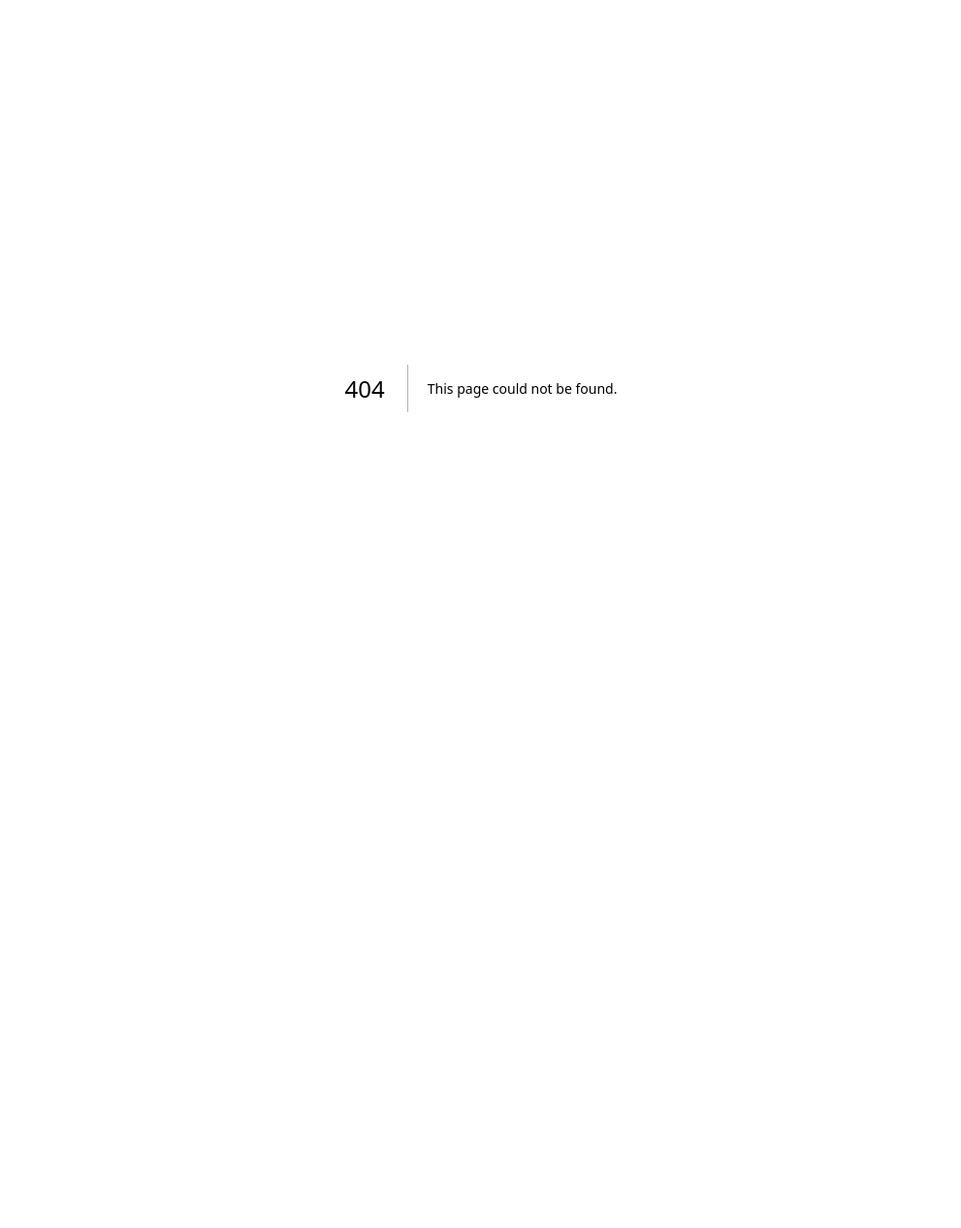
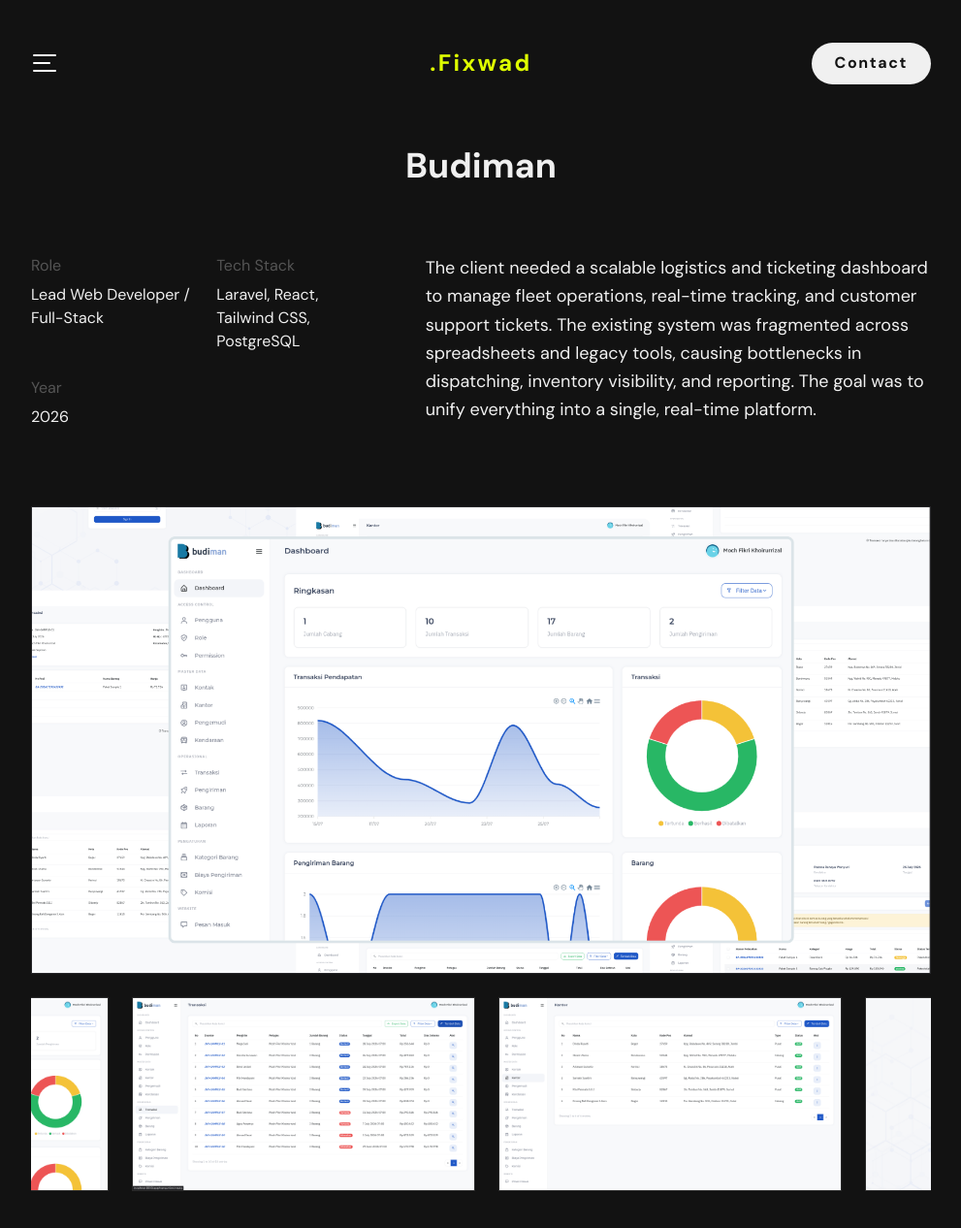
Before and after one commit to fikriwado/noir, a Next.js app: page /works/budiman in a window 1280 px wide. Before the commit this address had no page. Shown: the top 1266 px of the page at 97% size, without its empty margins (144-1135 px from the left). Before the commit the page ends 800 px from the top, so only its background shows below. Built offline with nearby package versions, Linux system fonts and the light colour scheme; a web font is replaced by a local one.

Commit message:
feat: extract sections into linked inner pages

```diff
--- /dev/null
+++ b/src/app/experience/page.jsx
@@ -0,0 +1,29 @@
+import Experience from "@/components/Experience";
+import Container from "@/components/Container";
+import Footer from "@/components/Footer";
+
+export default function ExperiencePage() {
+  return (
+    <>
+      <main className="flex-1 overflow-hidden">
+        <Experience isInnerPage />
+        <Container>
+          <section className="w-full py-24 md:py-32 lg:py-40">
+            <div className="border-t border-zinc-800 pt-16">
+              <span className="text-xs text-zinc-500 uppercase tracking-widest font-bold">
+                Full Résumé
+              </span>
+              <div className="mt-8 text-zinc-400 leading-relaxed space-y-6">
+                <p>
+                  Detailed work history, certifications, and case studies will be
+                  listed here.
+                </p>
+              </div>
+            </div>
+          </section>
+        </Container>
+      </main>
+      <Footer />
+    </>
+  );
+}
--- a/src/app/layout.jsx
+++ b/src/app/layout.jsx
@@ -1,4 +1,5 @@
 import { Big_Shoulders, DM_Sans } from "next/font/google";
+import Header from "@/components/Header";
 import SmoothScroll from "@/components/SmoothScroll";
 import "./globals.css";
 
@@ -23,8 +24,11 @@
 export default function RootLayout({ children }) {
   return (
     <html lang="en" className={`${bigShoulders.variable} ${dmSans.variable}`}>
-      <body className="antialiased">
-        <SmoothScroll>{children}</SmoothScroll>
+      <body className="min-h-screen bg-zinc-950 text-zinc-100 antialiased flex flex-col">
+        <SmoothScroll>
+          <Header />
+          {children}
+        </SmoothScroll>
       </body>
     </html>
   );
--- a/src/app/page.jsx
+++ b/src/app/page.jsx
@@ -1,4 +1,3 @@
-import Header from "@/components/Header";
 import Hero from "@/components/Hero";
 import Section from "@/components/Section";
 import About from "@/components/About";
@@ -11,8 +10,7 @@
 
 export default function Home() {
   return (
-    <div className="min-h-screen overflow-hidden">
-      <Header />
+    <main className="flex-1 overflow-hidden">
       <Hero />
       <LifeAt />
       <About />
@@ -21,6 +19,6 @@
       <Contact />
       <Footer />
       <FixedUI />
-    </div>
+    </main>
   );
 }
--- /dev/null
+++ b/src/app/works/[slug]/page.jsx
@@ -0,0 +1,121 @@
+"use client";
+
+import { use } from "react";
+import Link from "next/link";
+import { motion } from "framer-motion";
+import Marquee from "react-fast-marquee";
+import Container from "@/components/Container";
+
+const projectMeta = {
+  budiman: {
+    title: "Budiman",
+    role: "Lead Web Developer / Full-Stack",
+    tech: "Laravel, React, Tailwind CSS, PostgreSQL",
+    year: "2026",
+    gallery: ["1.png", "2.png", "3.png", "4.png"],
+    overview:
+      "The client needed a scalable logistics and ticketing dashboard to manage fleet operations, real-time tracking, and customer support tickets. The existing system was fragmented across spreadsheets and legacy tools, causing bottlenecks in dispatching, inventory visibility, and reporting. The goal was to unify everything into a single, real-time platform.",
+  },
+};
+
+export default function WorkDetail({ params }) {
+  const { slug } = use(params);
+  const meta = projectMeta[slug] || {
+    title: slug,
+    role: "Web Developer",
+    tech: "Various Technologies",
+    year: "2026",
+    gallery: [],
+    overview: "",
+  };
+
+  return (
+    <main className="flex-1 overflow-hidden pt-24 pb-24">
+      <Container as={motion.div}
+        initial={{ opacity: 0, y: 20 }}
+        animate={{ opacity: 1, y: 0 }}
+        transition={{ duration: 0.6, ease: [0.25, 0.1, 0.25, 1] }}
+      >
+        <h1 className="font-[family-name:var(--font-body)] text-[36px] text-[#f0f0f0] font-bold text-center mt-12 mb-16">
+          {meta.title}
+        </h1>
+
+        <div className="grid grid-cols-1 md:grid-cols-12 gap-8 md:gap-12 mb-20">
+              <div className="md:col-span-5">
+            <div className="grid grid-cols-2 gap-x-6 gap-y-6">
+              <div>
+                <span className="text-[16px] text-[#f0f0f04d] font-[family-name:var(--font-body)] mb-1.5 block">
+                  Role
+                </span>
+                <p className="text-[16px] text-[#f0f0f0] font-[family-name:var(--font-body)]">
+                  {meta.role}
+                </p>
+              </div>
+              <div>
+                <span className="text-[16px] text-[#f0f0f04d] font-[family-name:var(--font-body)] mb-1.5 block">
+                  Tech Stack
+                </span>
+                <p className="text-[16px] text-[#f0f0f0] font-[family-name:var(--font-body)]">
+                  {meta.tech}
+                </p>
+              </div>
+              <div>
+                <span className="text-[16px] text-[#f0f0f04d] font-[family-name:var(--font-body)] mb-1.5 block">
+                  Year
+                </span>
+                <p className="text-[16px] text-[#f0f0f0] font-[family-name:var(--font-body)]">
+                  {meta.year}
+                </p>
+              </div>
+            </div>
+          </div>
+          {meta.overview && (
+            <div className="md:col-span-7">
+              <p className="text-[18px] text-[#f0f0f0] font-[family-name:var(--font-body)] leading-relaxed">
+                {meta.overview}
+              </p>
+            </div>
+          )}
+        </div>
+
+        <div className="border border-zinc-800 mb-6 overflow-hidden rounded-none">
+          <img
+            src={`/images/works/${slug}/cover.png`}
+            alt={`${slug} cover`}
+            className="w-full h-auto max-h-[60vh] object-cover block"
+          />
+        </div>
+
+        {meta.gallery.length > 0 && (
+          <section className="pb-24">
+            <div className="w-full mx-auto">
+              <Marquee autoFill pauseOnHover speed={50}>
+                {meta.gallery.map((file, i) => (
+                  <div key={i} className="mx-3 shrink-0">
+                    <img
+                      src={`/images/works/${slug}/${file}`}
+                      alt={`${slug} gallery ${i + 1}`}
+                      className="h-[150px] md:h-[200px] w-auto object-cover border border-white/10 rounded-none"
+                    />
+                  </div>
+                ))}
+              </Marquee>
+            </div>
+          </section>
+        )}
+
+        <Link
+          href="/works"
+          className="group w-full flex items-center justify-between border-t border-b border-zinc-800 py-8 mt-24 hover:border-neon transition-colors duration-300"
+        >
+          <span className="font-[family-name:var(--font-body)] text-[24px] text-[#f0f0f0] font-bold group-hover:text-neon transition-colors duration-300">
+            Next Project
+          </span>
+          <span className="text-2xl md:text-3xl text-zinc-600 group-hover:text-neon transition-colors duration-300">
+            ↗
+          </span>
+        </Link>
+      </Container>
+    </main>
+  );
+}
--- /dev/null
+++ b/src/app/works/page.jsx
@@ -0,0 +1,13 @@
+import Works from "@/components/Works";
+import Footer from "@/components/Footer";
+
+export default function WorksPage() {
+  return (
+    <>
+      <main className="flex-1 overflow-hidden">
+        <Works isInnerPage />
+      </main>
+      <Footer />
+    </>
+  );
+}
--- a/src/components/About.jsx
+++ b/src/components/About.jsx
@@ -5,7 +5,7 @@
 import Section from "./Section";
 import Reveal from "./Reveal";
 
-export default function About() {
+export default function About({ isInnerPage = false }) {
   const sectionRef = useRef(null);
   const { scrollYProgress } = useScroll({
     target: sectionRef,
@@ -16,7 +16,7 @@
   const p2Y = useTransform(scrollYProgress, [0, 1], [0, -50]);
 
   return (
-    <Section id="about" title="About Me" className="pt-40 sm:pt-52">
+    <Section id="about" title="About Me" hideViewMore={isInnerPage} viewMoreHref={isInnerPage ? undefined : "/about"} className="pt-40 sm:pt-52">
       <div ref={sectionRef} className="grid grid-cols-1 lg:grid-cols-12 gap-10 lg:gap-16">
         <div className="lg:col-span-7 flex flex-col gap-6">
           <Reveal>
--- a/src/components/Experience.jsx
+++ b/src/components/Experience.jsx
@@ -32,7 +32,7 @@
   },
 ];
 
-export default function Experience() {
+export default function Experience({ isInnerPage = false }) {
   const [openId, setOpenId] = useState(null);
   const sectionRef = useRef(null);
   const { scrollYProgress } = useScroll({
@@ -43,7 +43,7 @@
   const bgY = useTransform(scrollYProgress, [0, 1], [0, -40]);
 
   return (
-    <Section id="experience" title="Experience">
+    <Section id="experience" title="Experience" hideViewMore={isInnerPage} viewMoreHref={isInnerPage ? undefined : "/experience"}>
       <div ref={sectionRef} className="relative">
         <motion.div
           style={{ y: bgY }}
--- a/src/components/Header.jsx
+++ b/src/components/Header.jsx
@@ -1,5 +1,6 @@
 "use client";
 
+import Link from "next/link";
 import { motion, useScroll, useTransform, AnimatePresence } from "framer-motion";
 import { useState, useEffect } from "react";
 import { X } from "lucide-react";
@@ -114,9 +115,9 @@
           </div>
 
           {/* Logo — center */}
-          <span className="text-2xl font-bold tracking-widest text-[#DFFF00] select-none">
+          <Link href="/" className="text-2xl font-bold tracking-widest text-[#DFFF00] select-none">
             .Fixwad
-          </span>
+          </Link>
 
           {/* Contact — right */}
           <div className="flex-1 flex items-center justify-end">
```
Also changed, not shown: src/app/about/page.jsx (added, +29 -0 lines), src/components/Section.jsx (+11 -5 lines), src/components/Works.jsx (+8 -2 lines), public/images/works/budiman/cover.png (added).
